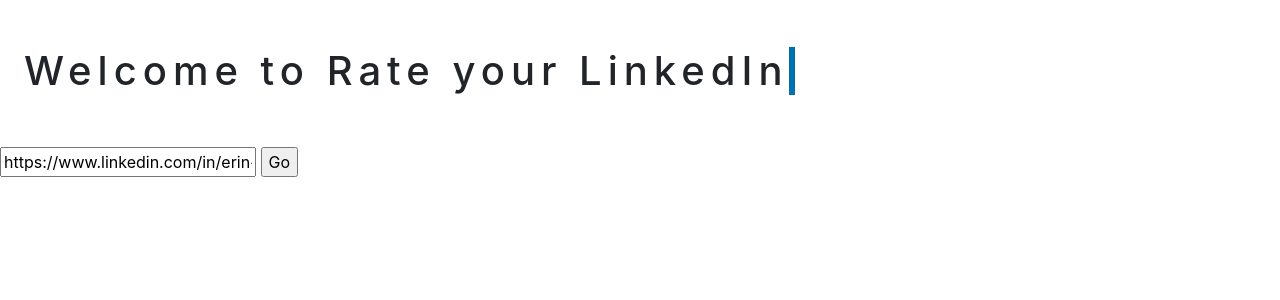
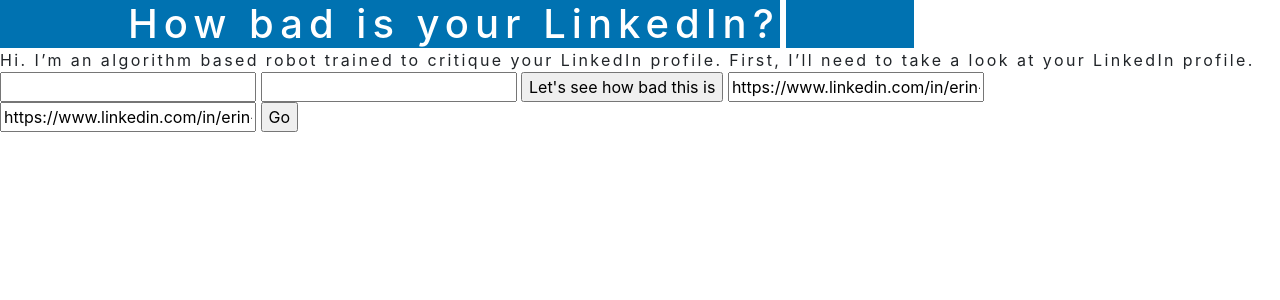
Before and after one commit to l-maier/htn2020, a Flask app: page / in a window 1280 px wide. Shown: the top 300 px of the page. Run offline with Flask 2, Linux system fonts and the light colour scheme; some libraries are stand-ins or nearby versions.

Commit message:
linkedin sign in url

```diff
--- a/app.py
+++ b/app.py
@@ -5,15 +5,18 @@ from linkedinScraper import LinkedinScraper
 
 app = Flask(__name__)
 
-scrapp = LinkedinScraper()
 
 @app.route('/')
 def home():
     return render_template("index.html")
 
 @app.route('/go', methods=["POST"])
+
 def letsgo():
+    usr_email = request.form.get('email')
+    usr_password = request.form.get('password')
     url_input = request.form.get('url')
+    scrapp = LinkedinScraper(usr_email,usr_password)
     scrapp.scrap(url_input)
     about = scrapp.getAbout()
     return about
--- a/linkedinScraper.py
+++ b/linkedinScraper.py
@@ -3,10 +3,8 @@ from selenium import webdriver
 
 class LinkedinScraper:
 
-    def __init__(self):
-        self.driver = webdriver.Chrome('C:/Users/Frienddo/Desktop/htn2020/chromedriver.exe')
-        email = "rprakitpong@gmail.com"
-        password = "ur password here"
+    def __init__(self, email, password):
+        self.driver = webdriver.Chrome('C:/Western/LinkedinRoast/htn2020/chromedriver.exe')
         actions.login(self.driver, email, password) # if email and password isnt given, it'll prompt in terminal
         self.person = None
 
--- a/static/styles/styles.css
+++ b/static/styles/styles.css
@@ -1,11 +1,11 @@
-.typewriter h1 {
+.typewriter h1, p {
     overflow: hidden; /* Ensures the content is not revealed until the animation */
     border-right: .15em solid #0072b1; /* The typwriter cursor */
     white-space: nowrap; /* Keeps the content on a single line */
-    margin: 5% auto; /* Gives that scrolling effect as the typing happens */
+    margin: 0 auto; /* Gives that scrolling effect as the typing happens */
     letter-spacing: .15em; /* Adjust as needed */
     animation:
-      typing 3.5s steps(40, end),
+      typing 1.5s steps(40, end),
       blink-caret .75s step-end infinite;
   }
 
@@ -18,10 +18,12 @@
   /* The typewriter cursor effect */
   @keyframes blink-caret {
     from, to { border-color: transparent }
-    50% { border-color: #0072b1; }
+    50% { border-color: white; }
   }
 
 .main {
   padding-left: 10%;
   padding-right: 10%;
+  background-color: #0072b1;
+  color: white;
 }
--- a/templates/index.html
+++ b/templates/index.html
@@ -19,13 +19,29 @@
   </head>
 
   <body id="landing">
-      <div class="typewriter d-inline-flex text-black">
-        <div class="p-2"></div>
-        <div class="p-2">
-          <h1>Welcome to Rate your LinkedIn</h1>
+      <div class="main typewriter d-inline-flex">
+        <h1>How bad is your LinkedIn?</h1>
+      </div>
+      <div class="typewriter">
+        <p>
+          Hi. I’m an algorithm based robot trained to critique your LinkedIn profile.
+          First, I’ll need to take a look at your LinkedIn profile.
+        </p>
+      </div>
+      <div class="row">
+        <div class="column">
+
         </div>
-        <div class="p-2"></div>
       </div>
+
+      <!-- LinkedIn Credentials -->
+      <form action="/go" method="POST">
+        <input type="text" name="email" id="email" value=''>
+        <input type="password" name="password" id="password">
+        <input type="submit" value="Let's see how bad this is">
+        <input type="text" name="url" id="url" value='https://www.linkedin.com/in/erin-zhong/'>
+      </form>
+
       <form action="/go" method="POST">
         <input type="text" name="url" id="url" value='https://www.linkedin.com/in/erin-zhong/'>
         <input type="submit" value="Go">
```
Also changed, not shown: 1 other file.
